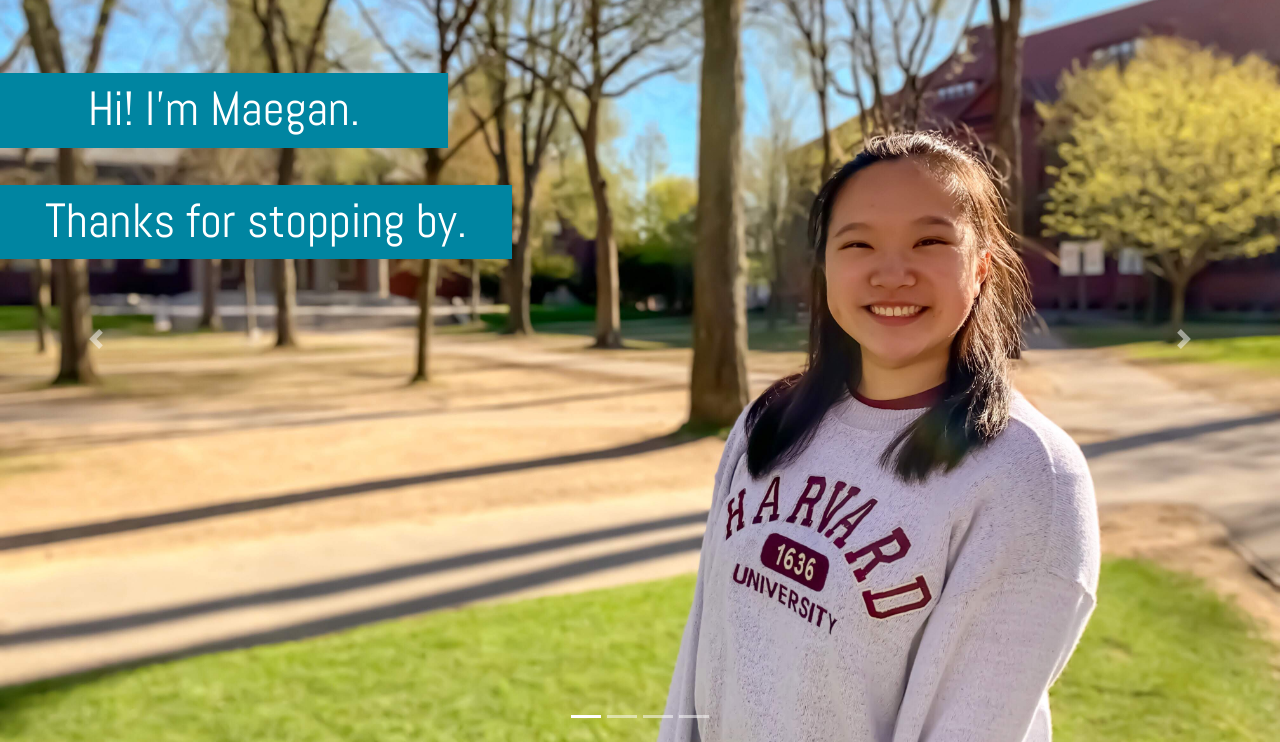
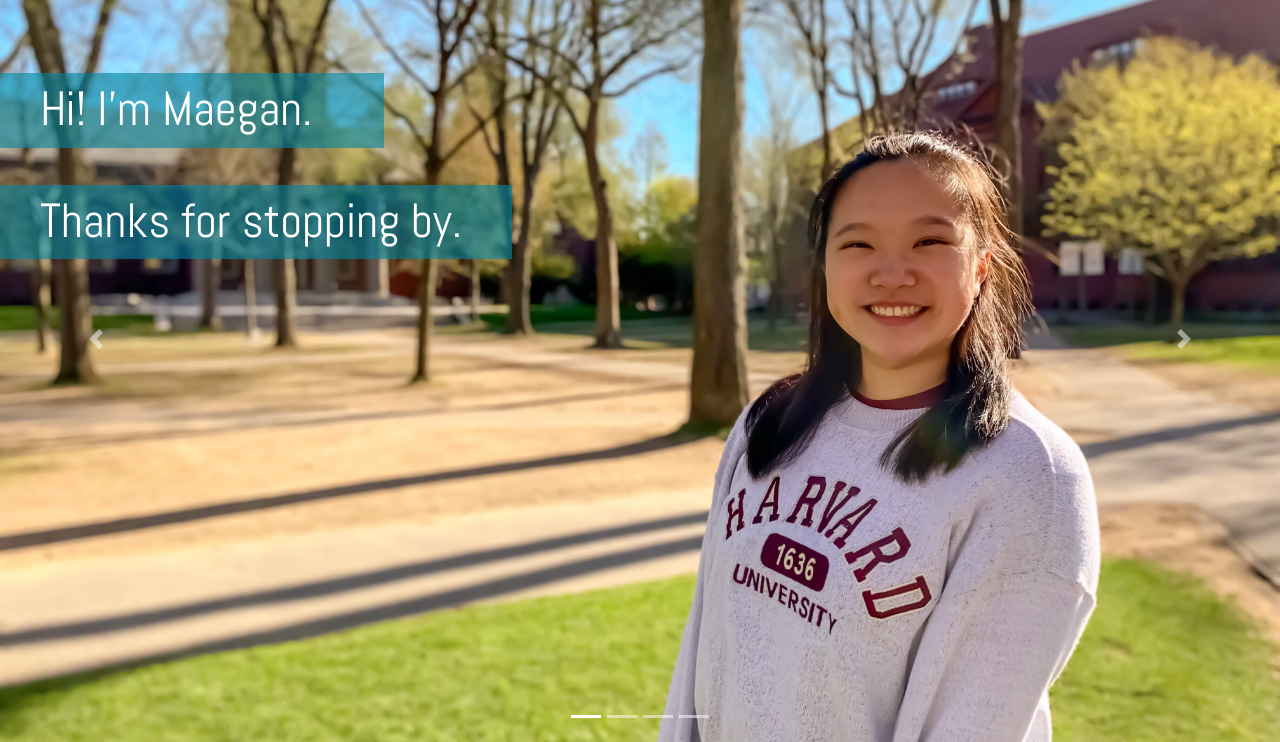
Before and after one commit to StartBootstrap/startbootstrap-clean-blog, a PHP site: page / in a window 1280 px wide. Shown: the part 65-807 px from the top of the page. Run offline with PHP 8.4, Linux system fonts and the light colour scheme.

Commit message:
Further edit landing page

```diff
--- a/css/clean-blog.css
+++ b/css/clean-blog.css
@@ -497,6 +497,7 @@ footer .copyright {
   color: white;
   padding-left: 20px;
   padding-right: 20px;
+  background: rgba(0, 133, 161, 0.6);
 
 
   font-weight: 100;
@@ -518,6 +519,7 @@ footer .copyright {
   color: white;
   padding-left: 20px;
   padding-right: 20px;
+  background: rgba(0, 133, 161, 0.6);
 
 
   font-weight: 100;
@@ -540,7 +542,7 @@ footer .copyright {
   color: white;
   padding-left: 20px;
   padding-right: 20px;
-
+  background: rgba(0, 133, 161, 0.6);
 
   font-weight: 100;
   font-family: 'Abel', 'Helvetica Neue', Helvetica, Arial, sans-serif;
@@ -556,18 +558,19 @@ footer .copyright {
   position: absolute;
   top: 10%;
   left: 0px;
-  width: 35%;
+  width: 30%;
   height: 10%;
   background-color: #0085A1;
   color: white;
-  padding-left: 20px;
+  /*padding to align the text*/
+  padding-left: 40px;
   padding-right: 20px;
-
+  background: rgba(0, 133, 161, 0.6);
 
   font-weight: 100;
   font-family: 'Abel', 'Helvetica Neue', Helvetica, Arial, sans-serif;
   color: #ffffff;
-  text-align: center;
+  text-align: left;
   margin: auto;
   vertical-align: baseline;
   font-size: 4em;
@@ -580,17 +583,17 @@ footer .copyright {
   left: 0px;
   width: 40%;
   height: 10%;
-  background-color: #0085A1;
+  /*background-color: #0085A1;*/
   color: white;
-  padding-left: 20px;
+  padding-left: 40px;
   padding-right: 20px;
-
+  background: rgba(0, 133, 161, 0.6);
 
   font-weight: 100;
   font-family: 'Abel', 'Helvetica Neue', Helvetica, Arial, sans-serif;
   color: #ffffff;
-  text-align: center;
-  margin: auto;
+  text-align: left;
+
   vertical-align: baseline;
   font-size: 4em;
 
--- a/index.html
+++ b/index.html
@@ -60,11 +60,11 @@
       <!-- Slide One - Set the background image for this slide in the line below -->
       <div class="carousel-item active" style="background-image: url('img/mj-index.jpg')">
           <div class="biotext-block">
-          <p>Hi! I'm Maegan.</p>
+          <p id="subtitle">Hi! I'm Maegan.</p>
           </div>
 
           <div class="bio2text-block">
-          <p>Thanks for stopping by.</p>
+          <p id="subtitle">Thanks for stopping by.</p>
           </div>
         <div class="carousel-caption d-none d-md-block">
           <!--<h3 class="display-4"></h3>
```
